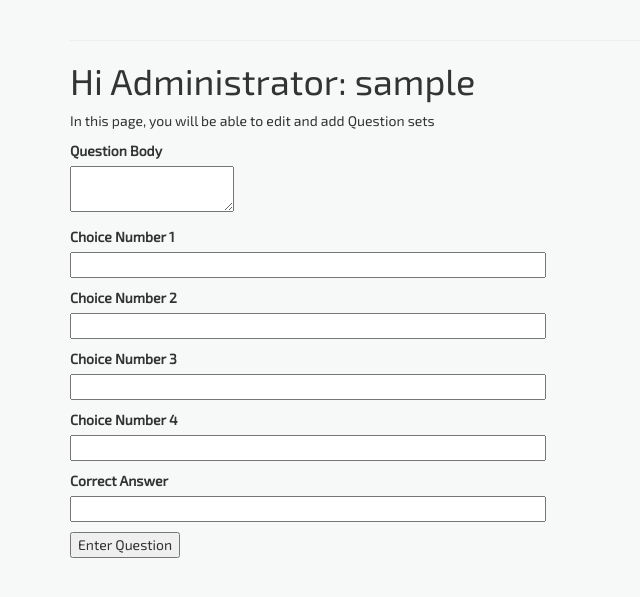
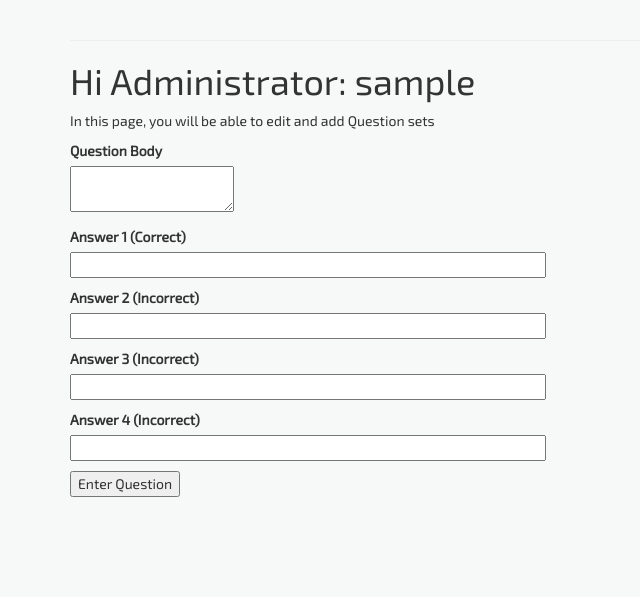
Before and after one commit to quasarswastik/CITS3403_Project-2, a Flask app: page /admin_page in a window 1280 px wide. Shown: the part 67-664 px from the top of the page, without its empty margins (0-640 px from the left). Run offline with Flask 2, Linux system fonts and the light colour scheme; the visitor is signed in with stand-in values (Sample User, id 1); data comes from the database, SQL or seed files in the repository; parts of the project's set-up code (start-up, migrations or seed data) failed here and were passed over; some libraries are stand-ins or nearby versions.

Commit message:
new db migration created, question model now correctly working

```diff
--- a/app/forms.py
+++ b/app/forms.py
@@ -29,9 +29,8 @@ class RegistrationForm(FlaskForm):
 
 class QuestionEntryForm(FlaskForm):
     body = TextAreaField('Question Body', validators=[DataRequired()])
-    choice_1 = StringField('Choice Number 1', validators=[DataRequired()])
-    choice_2 = StringField('Choice Number 2', validators=[DataRequired()])
-    choice_3 = StringField('Choice Number 3', validators=[DataRequired()])
-    choice_4 = StringField('Choice Number 4', validators=[DataRequired()])
-    correct_answer = StringField('Correct Answer', validators=[DataRequired()])
+    correctAnswer = StringField('Answer 1 (Correct)', validators=[DataRequired()])
+    answer2 = StringField('Answer 2 (Incorrect)', validators=[DataRequired()])
+    answer3 = StringField('Answer 3 (Incorrect)', validators=[DataRequired()])
+    answer4 = StringField('Answer 4 (Incorrect)', validators=[DataRequired()])
     submit = SubmitField('Enter Question')
--- a/app/models.py
+++ b/app/models.py
@@ -22,20 +22,6 @@ class User(UserMixin, db.Model):
     def check_password(self, password):
         return check_password_hash(self.password_hash, password)
 
-class Question(db.Model):
-    question_id = db.Column(db.Integer, primary_key=True)
-    body = db.Column(db.String(256), index=True)
-    choice_1 = db.Column(db.String(64))
-    choice_2 = db.Column(db.String(64))
-    choice_3 = db.Column(db.String(64))
-    choice_4 = db.Column(db.String(64))
-    correct_answer = db.Column(db.String(64))
-
-    # tells how to display/print objects of this class, creates a format to follow for Python
-    def __repr__(self):
-        return '<Question {}, {}>'.format(self.question_id, self.body)
-
-
 # for logging in the user
 @login.user_loader
 def load_user(id):
@@ -54,7 +40,7 @@ def load_user(id):
 
 # Question has text, a correct answer, three false answers
 class Question(db.Model):
-    id = db.Column(db.Integer, primary_key=True)
+    question_id = db.Column(db.Integer, primary_key=True)
     body = db.Column(db.String(256), index=True)
     # don't need to index the answers, all lookups will be for the question itself
     correctAnswer = db.Column(db.String(64))
@@ -62,9 +48,13 @@ class Question(db.Model):
     answer3 = db.Column(db.String(64))
     answer4 = db.Column(db.String(64))
 
-class UserAnswers(db.Model):
-    id = db.Column(db.Integer, primary_key=True)
-    userId = db.Column(db.Integer, db.ForeignKey('user.id'))
-    questionId = db.Column(db.Integer, db.ForeignKey('question.id'))
-    # store user's selected answer as the string value of the selected answer
-    answer = db.Column(db.String(64))
+    # tells how to display/print objects of this class, creates a format to follow for Python
+    def __repr__(self):
+        return '<Question {}, {}>'.format(self.question_id, self.body)
+
+# class UserAnswers(db.Model):
+#     id = db.Column(db.Integer, primary_key=True)
+#     userId = db.Column(db.Integer, db.ForeignKey('user.id'))
+#     questionId = db.Column(db.Integer, db.ForeignKey('question.question_id'))
+#     # store user's selected answer as the string value of the selected answer
+#     answer = db.Column(db.String(64))
--- a/app/routes.py
+++ b/app/routes.py
@@ -18,8 +18,9 @@ from werkzeug.urls import url_parse
 def index():
     # Fetch all users
     users = User.query.all()
+    questions = Question.query.all()
 
-    return render_template('index.html', title = 'Home', users = users)
+    return render_template('index.html', title = 'Home', users = users, questions = questions)
 
 
 @app.route('/taketest')
@@ -78,8 +79,8 @@ def register():
 def admin_page():
     form = QuestionEntryForm()
     if form.validate_on_submit():
-        question = Question(body = form.body.data, choice_1=form.choice_1.data, choice_2=form.choice_2.data,
-                            choice_3=form.choice_3.data, choice_4=form.choice_4.data, correct_answer=form.correct_answer.data)
+        question = Question(body = form.body.data, correctAnswer=form.correctAnswer.data, answer2=form.answer2.data,
+                            answer3=form.answer3.data, answer4=form.answer4.data)
         db.session.add(question)
         db.session.commit()
         flash('Question has been set')
--- a/app/templates/admin_page.html
+++ b/app/templates/admin_page.html
@@ -13,37 +13,30 @@
             {% endfor %}
         </p>
         <p>
-            {{ form.choice_1.label }}<br>
-            {{ form.choice_1(size=64) }}<br>
-            {% for error in form.choice_1.errors %}
+            {{ form.correctAnswer.label }}<br>
+            {{ form.correctAnswer(size=64) }}<br>
+            {% for error in form.correctAnswer.errors %}
             <span style="color: red;">[{{ error }}]</span>
             {% endfor %}
         </p>
         <p>
-            {{ form.choice_2.label }}<br>
-            {{ form.choice_2(size=64) }}<br>
-            {% for error in form.choice_2.errors %}
+            {{ form.answer2.label }}<br>
+            {{ form.answer2(size=64) }}<br>
+            {% for error in form.answer2.errors %}
             <span style="color: red;">[{{ error }}]</span>
             {% endfor %}
         </p>
         <p>
-            {{ form.choice_3.label }}<br>
-            {{ form.choice_3(size=64) }}<br>
-            {% for error in form.choice_3.errors %}
+            {{ form.answer3.label }}<br>
+            {{ form.answer3(size=64) }}<br>
+            {% for error in form.answer3.errors %}
             <span style="color: red;">[{{ error }}]</span>
             {% endfor %}
         </p>
         <p>
-            {{ form.choice_4.label }}<br>
-            {{ form.choice_4(size=64) }}<br>
-            {% for error in form.choice_4.errors %}
-            <span style="color: red;">[{{ error }}]</span>
-            {% endfor %}
-        </p>
-        <p>
-            {{ form.correct_answer.label }}<br>
-            {{ form.correct_answer(size=64) }}<br>
-            {% for error in form.correct_answer.errors %}
+            {{ form.answer4.label }}<br>
+            {{ form.answer4(size=64) }}<br>
+            {% for error in form.answer4.errors %}
             <span style="color: red;">[{{ error }}]</span>
             {% endfor %}
         </p>
--- a/app/templates/index.html
+++ b/app/templates/index.html
@@ -6,4 +6,8 @@
     {% for user in users %}
     <p> - User {{user.id}}: {{user.username }}. Administrator = {{user.admin}} </p>
     {% endfor %}
+    <p><b>Questions in Database:</b></p>
+    {% for question in questions %}
+    <p> - Question {{question.question_id}}: {{question.body }}</p>
+    {% endfor %}
 {% endblock %}
```
Also changed, not shown: app/templates/q_answers.html (+4 -4 lines), migrations/versions/e54d9a9f269e_users_table.py (deleted, +0 -38 lines), migrations/versions/f3490d4ea872_questions_table.py (deleted, +0 -39 lines), migrations/versions/f9a59342f6ea_admin_column.py (deleted, +0 -28 lines).
